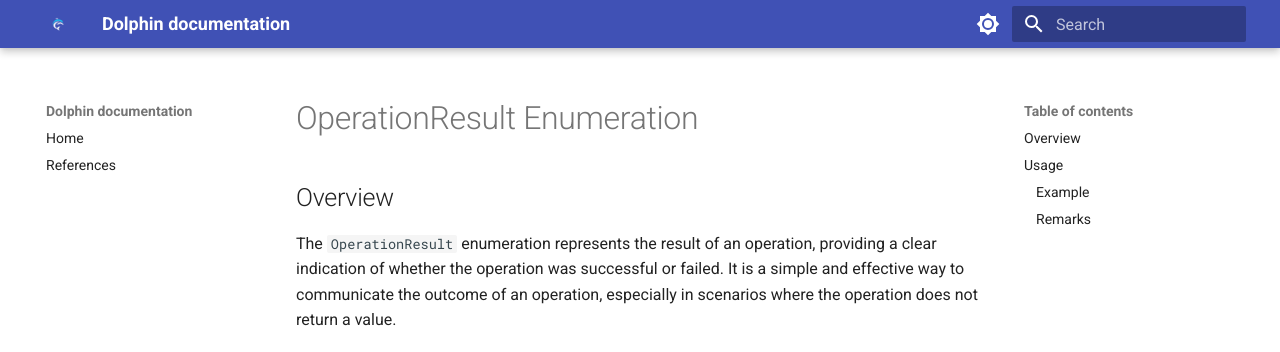
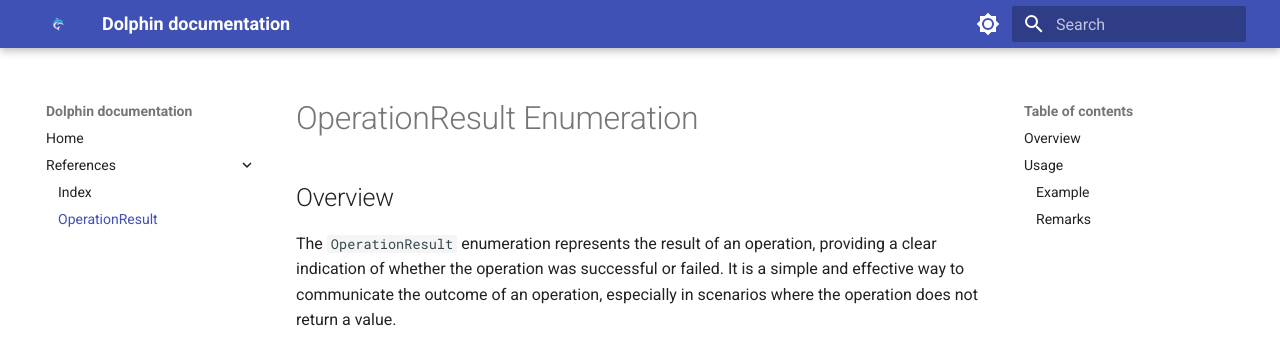
Before and after one commit to https-richardy/prisma, an MkDocs documentation site: the page built from Docs/docs/references/operation-result-enum.md, in a window 1280 px wide. Shown: the top 352 px of the page. Built offline with MkDocs 1.6.1 and Material for MkDocs 9.7.7, drawn with Linux system fonts in a browser that asks for light colours; part of the change alters nothing that is shown.

Commit message:
feat: update navigation to include Operation Result enum reference

```diff
--- a/Docs/mkdocs.yml
+++ b/Docs/mkdocs.yml
@@ -20,4 +20,6 @@ theme:
 
 nav:
   - Home: index.md
-  - References: references/index.md
+  - References:
+    - Index: references/index.md
+    - OperationResult: references/operation-result-enum.md
```
